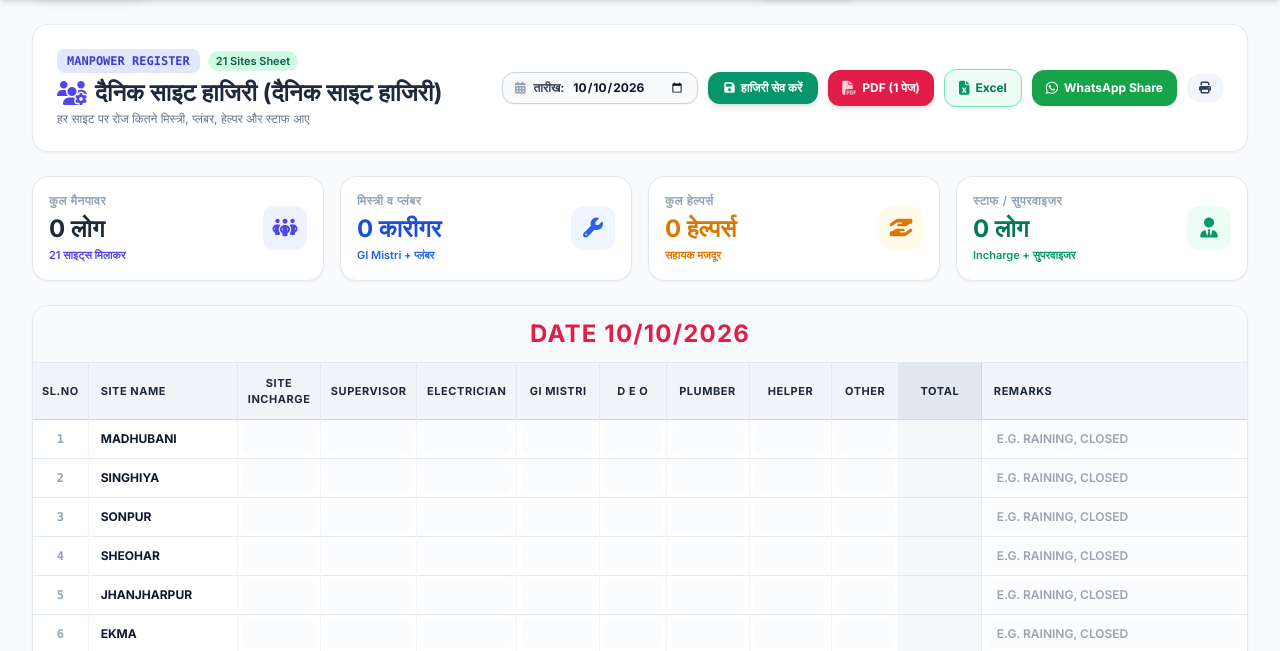
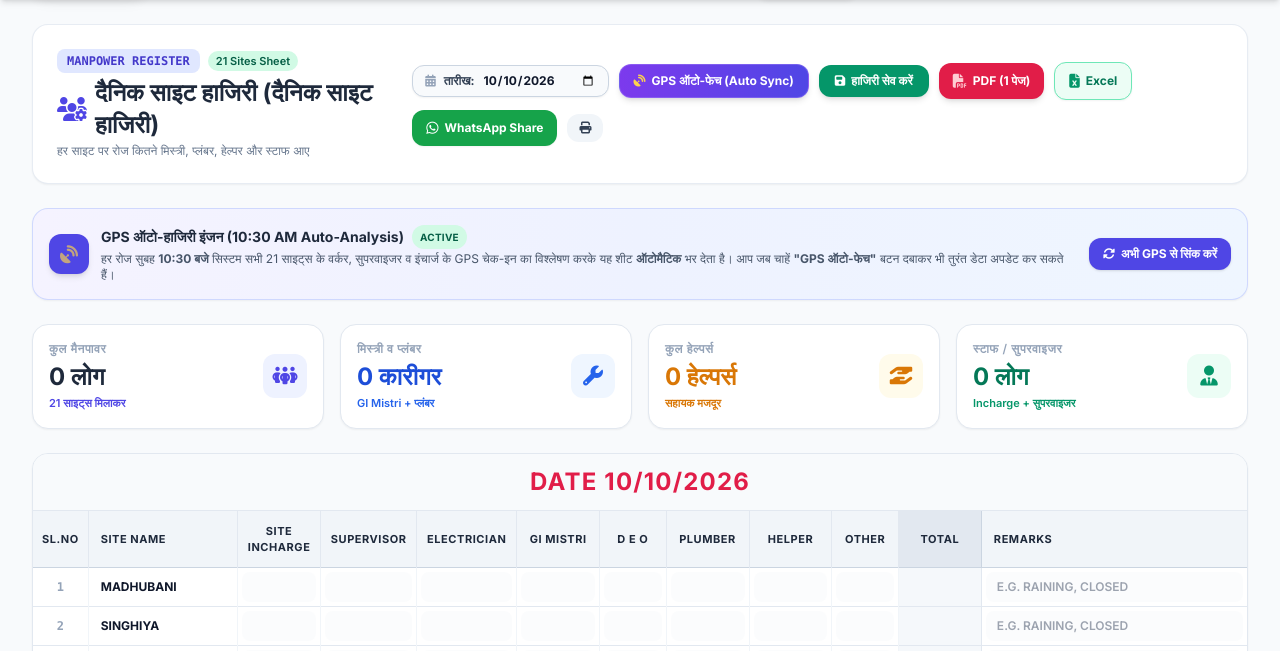
Before and after one commit to subashrajsp143-beep/sandipkumar-tracker, a Flask app: page /attendance in a window 1280 px wide. Shown: the part 64-715 px from the top of the page. Run offline with Flask 3, Linux system fonts and the light colour scheme; the visitor is signed in with stand-in values (Sample User, id 1); data comes from the database, SQL or seed files in the repository; some libraries are stand-ins or nearby versions.

Commit message:
Add 10:30 AM automatic GPS attendance auto-analysis and sync to 21-sites manpower sheet

```diff
--- a/app.py
+++ b/app.py
@@ -80,7 +80,7 @@ def ensure_canonical_and_auth():
             return redirect(url_for("login_page"))
 
 
-# 24/7 Keep-Alive Background Worker (Prevents Render Free Tier Cold-Start Sleep)
+# 24/7 Keep-Alive & 10:30 AM GPS Attendance Auto-Analyzer Daemon
 def _start_keep_alive_daemon():
     def ping_worker():
         import time
@@ -91,7 +91,9 @@ def _start_keep_alive_daemon():
             "https://sandipkumar-tracker.onrender.com/api/live-status",
             "https://ms-sandipkumar-tracker.onrender.com/api/live-status"
         ]
+        last_synced_date = None
         while True:
+            # 1. 24/7 Render Keep-Alive Ping
             for url in target_urls:
                 try:
                     req = urllib.request.Request(
@@ -101,8 +103,21 @@ def _start_keep_alive_daemon():
                     urllib.request.urlopen(req, timeout=12)
                 except Exception:
                     pass
-            # Sleep 8 minutes (480 seconds) - keeps Render from sleeping after 15 min idle
-            time.sleep(480)
+
+            # 2. Check IST time for 10:30 AM Auto-Sync
+            try:
+                ist_now = datetime.datetime.utcnow() + datetime.timedelta(hours=5, minutes=30)
+                today_str = ist_now.strftime("%Y-%m-%d")
+                # Trigger once daily at 10:30 AM IST
+                if ist_now.hour == 10 and ist_now.minute >= 30 and last_synced_date != today_str:
+                    database.auto_sync_gps_to_manpower(today_str)
+                    last_synced_date = today_str
+                    print(f"[{ist_now.strftime('%H:%M:%S')}] 10:30 AM GPS Auto-Attendance Sync Completed for {today_str}")
+            except Exception as e:
+                print(f"Auto-sync worker notice: {e}")
+
+            # Sleep 60 seconds (1 minute interval)
+            time.sleep(60)
 
     try:
         import threading
@@ -112,6 +127,7 @@ def _start_keep_alive_daemon():
         print(f"Keep-alive thread notice: {e}")
 
 _start_keep_alive_daemon()
+
 
 # 0. App Root Landing - Role-Based Smart Router
 @app.route("/")
@@ -1174,6 +1190,28 @@ def save_attendance_api():
     except Exception as ex:
         return jsonify({"success": False, "message": str(ex)}), 500
 
+@app.route("/api/attendance/auto-fetch", methods=["POST", "GET", "OPTIONS"])
+def auto_fetch_attendance_from_gps():
+    if request.method == "OPTIONS":
+        return "", 200
+    try:
+        ist_now = datetime.datetime.utcnow() + datetime.timedelta(hours=5, minutes=30)
+        att_date = request.args.get("date") or ist_now.strftime("%Y-%m-%d")
+        res = database.auto_sync_gps_to_manpower(att_date)
+        rows, totals = database.get_daily_manpower(att_date)
+        return jsonify({
+            "success": True,
+            "date": att_date,
+            "updated_sites": res["updated_sites"],
+            "total_workers": res["total_workers"],
+            "site_counts": res["site_counts"],
+            "rows": rows,
+            "totals": totals,
+            "message": f"✅ GPS से {res['total_workers']} वर्करों की उपस्थिति 21 साइट्स की हाजिरी शीट में स्वतः फेच कर ली गई!"
+        })
+    except Exception as e:
+        return jsonify({"success": False, "message": str(e)}), 500
+
 @app.route("/export/manpower-excel")
 def export_manpower_excel():
     ist_now = datetime.datetime.utcnow() + datetime.timedelta(hours=5, minutes=30)
--- a/database.py
+++ b/database.py
@@ -746,6 +746,104 @@ def save_daily_manpower(att_date, rows_data, updated_by=""):
     conn.close()
     return True
 
+
+def auto_sync_gps_to_manpower(att_date=None):
+    """
+    10:30 AM GPS Auto-Analyzer & Attendance Sync:
+    Analyzes all GPS attendance pings of workers who checked in within 500m of their site,
+    maps their roles (Incharge, Supervisor, Electrician, GI Mistri, DEO, Plumber, Helper, Other),
+    and automatically populates/updates the daily_manpower table and 21-sites sheet.
+    """
+    import datetime as dt
+    if not att_date:
+        ist_now = dt.datetime.utcnow() + dt.timedelta(hours=5, minutes=30)
+        att_date = ist_now.strftime("%Y-%m-%d")
+
+    conn = get_db()
+    cursor = conn.cursor()
+
+    # Query all GPS attendances for this date where worker checked in
+    cursor.execute("""
+        SELECT a.site_id, w.role, COUNT(*) as cnt
+        FROM geo_attendance a
+        JOIN site_workers w ON a.worker_id = w.id
+        WHERE a.att_date = ? AND (a.status IN ('present', 'left') OR a.check_in_time IS NOT NULL)
+        GROUP BY a.site_id, w.role
+    """, (att_date,))
+    rows = [dict(r) for r in cursor.fetchall()]
+
+    # Aggregate counts per site
+    site_counts = {}
+    for r in rows:
+        sid = r["site_id"]
+        role = (r["role"] or "").strip().lower()
+        cnt = int(r["cnt"])
+
+        if sid not in site_counts:
+            site_counts[sid] = {
+                "site_incharge": 0, "supervisor": 0, "electrician": 0,
+                "gi_mistri": 0, "deo": 0, "plumber": 0, "helper": 0, "other": 0
+            }
+
+        if "incharge" in role:
+            site_counts[sid]["site_incharge"] += cnt
+        elif "supervisor" in role:
+            site_counts[sid]["supervisor"] += cnt
+        elif "electrician" in role:
+            site_counts[sid]["electrician"] += cnt
+        elif "mistri" in role or "mason" in role:
+            site_counts[sid]["gi_mistri"] += cnt
+        elif "deo" in role or "data" in role:
+            site_counts[sid]["deo"] += cnt
+        elif "plumber" in role:
+            site_counts[sid]["plumber"] += cnt
+        elif "helper" in role or "labour" in role or "majdoor" in role:
+            site_counts[sid]["helper"] += cnt
+        else:
+            site_counts[sid]["other"] += cnt
+
+    # Now upsert into daily_manpower
+    updated_sites = 0
+    total_workers_synced = 0
+    all_sites = get_all_sites()
+    for s in all_sites:
+        sid = s["id"]
+        if sid in site_counts:
+            c = site_counts[sid]
+            tot = sum(c.values())
+            if tot > 0:
+                cursor.execute("""
+                    INSERT INTO daily_manpower
+                    (site_id, att_date, site_incharge, supervisor, electrician, gi_mistri, deo, plumber, helper, other, total, remarks, updated_by)
+                    VALUES (?, ?, ?, ?, ?, ?, ?, ?, ?, ?, ?, 'GPS Auto-Synced', 'GPS System 10:30')
+                    ON CONFLICT(site_id, att_date) DO UPDATE SET
+                        site_incharge = excluded.site_incharge,
+                        supervisor = excluded.supervisor,
+                        electrician = excluded.electrician,
+                        gi_mistri = excluded.gi_mistri,
+                        deo = excluded.deo,
+                        plumber = excluded.plumber,
+                        helper = excluded.helper,
+                        other = excluded.other,
+                        total = excluded.total,
+                        remarks = 'GPS Auto-Synced',
+                        updated_by = 'GPS System 10:30'
+                """, (sid, att_date, c["site_incharge"], c["supervisor"], c["electrician"],
+                      c["gi_mistri"], c["deo"], c["plumber"], c["helper"], c["other"], tot))
+                updated_sites += 1
+                total_workers_synced += tot
+
+    conn.commit()
+    conn.close()
+
+    return {
+        "att_date": att_date,
+        "updated_sites": updated_sites,
+        "total_workers": total_workers_synced,
+        "site_counts": site_counts
+    }
+
+
 # ==========================================
 # SITE STOCK & INVENTORY FUNCTIONS
 # ==========================================
--- a/templates/attendance.html
+++ b/templates/attendance.html
@@ -52,6 +52,13 @@
                 <input type="date" id="attDateInput" value="{{ selected_date }}" onchange="changeAttendanceDate(this.value)" class="bg-transparent text-xs font-bold text-slate-900 border-none focus:outline-none">
             </div>
 
+            <button type="button" onclick="autoFetchFromGps()" id="autoFetchGpsBtn"
+                    class="px-3.5 py-2 rounded-xl bg-gradient-to-r from-violet-600 to-indigo-600 hover:from-violet-500 hover:to-indigo-500 text-white text-xs font-black shadow-md transition flex items-center gap-1.5 border border-violet-400/40"
+                    title="GPS हाजिरी से 21 साइट्स की शीट तुरंत ऑटोमैटिक भरें">
+                <i class="fa-solid fa-satellite-dish text-amber-300"></i>
+                <span id="autoFetchGpsText">GPS ऑटो-फेच (Auto Sync)</span>
+            </button>
+
             <button type="button" onclick="saveAllManpower()" id="saveAllBtn" class="px-4 py-2 rounded-xl bg-emerald-600 hover:bg-emerald-500 text-white text-xs font-black shadow-md transition flex items-center gap-1.5">
                 <i class="fa-solid fa-floppy-disk"></i> <span>हाजिरी सेव करें</span>
             </button>
@@ -71,6 +78,29 @@
 
             <button onclick="window.print()" class="px-3 py-2 rounded-xl bg-slate-100 hover:bg-slate-200 text-slate-700 text-xs font-semibold transition flex items-center gap-1.5" title="प्रिंट या सेव करें">
                 <i class="fa-solid fa-print"></i>
+            </button>
+        </div>
+    </div>
+
+    <!-- 10:30 AM Smart Auto-Analysis Banner -->
+    <div class="bg-gradient-to-r from-violet-50 via-indigo-50 to-blue-50 border border-indigo-200/80 rounded-2xl p-4 shadow-sm flex flex-col md:flex-row items-start md:items-center justify-between gap-3 text-xs no-print">
+        <div class="flex items-start md:items-center gap-3">
+            <div class="w-10 h-10 rounded-xl bg-indigo-600 text-white flex items-center justify-center shrink-0 shadow-md">
+                <i class="fa-solid fa-satellite-dish text-amber-300 text-lg animate-pulse"></i>
+            </div>
+            <div>
+                <p class="font-black text-slate-800 text-sm flex items-center gap-2">
+                    <span>GPS ऑटो-हाजिरी इंजन (10:30 AM Auto-Analysis)</span>
+                    <span class="px-2 py-0.5 rounded-full bg-emerald-100 text-emerald-800 text-[10px] font-black tracking-wide uppercase">Active</span>
+                </p>
+                <p class="text-slate-600 mt-0.5">
+                    हर रोज सुबह <strong>10:30 बजे</strong> सिस्टम सभी 21 साइट्स के वर्कर, सुपरवाइजर व इंचार्ज के GPS चेक-इन का विश्लेषण करके यह शीट <strong>ऑटोमैटिक</strong> भर देता है। आप जब चाहें <strong>"GPS ऑटो-फेच"</strong> बटन दबाकर भी तुरंत डेटा अपडेट कर सकते हैं।
+                </p>
+            </div>
+        </div>
+        <div class="shrink-0 flex items-center gap-2">
+            <button type="button" onclick="autoFetchFromGps()" class="px-3.5 py-2 rounded-xl bg-indigo-600 hover:bg-indigo-700 text-white font-black text-xs shadow transition flex items-center gap-1.5">
+                <i class="fa-solid fa-rotate"></i> <span>अभी GPS से सिंक करें</span>
             </button>
         </div>
     </div>
@@ -448,5 +478,33 @@ function shareAttendanceWhatsApp() {
     const url = `https://api.whatsapp.com/send?text=${encodeURIComponent(text)}`;
     window.open(url, '_blank');
 }
+
+async function autoFetchFromGps() {
+    const attDate = document.getElementById('attDateInput')?.value || '';
+    const btn = document.getElementById('autoFetchGpsBtn');
+    const txt = document.getElementById('autoFetchGpsText');
+
+    if (btn) btn.disabled = true;
+    if (txt) txt.textContent = 'GPS जांच हो रही है...';
+
+    try {
+        const res = await fetch(`/api/attendance/auto-fetch?date=${encodeURIComponent(attDate)}`, {
+            method: 'POST',
+            headers: { 'Content-Type': 'application/json' }
+        });
+        const result = await res.json();
+        if (result.success) {
+            alert(`✅ ${result.message}\n\nकुल ${result.total_workers || 0} लोग ${result.updated_sites || 0} साइटों पर फेच हुए। शीट अपडेट हो रही है...`);
+            window.location.reload();
+        } else {
+            alert('❌ ' + (result.message || 'GPS डेटा फेच नहीं हो सका'));
+        }
+    } catch(err) {
+        alert('❌ नेटवर्क एरर: ' + err);
+    } finally {
+        if (btn) btn.disabled = false;
+        if (txt) txt.textContent = 'GPS ऑटो-फेच (Auto Sync)';
+    }
+}
 </script>
 {% endblock %}
```
